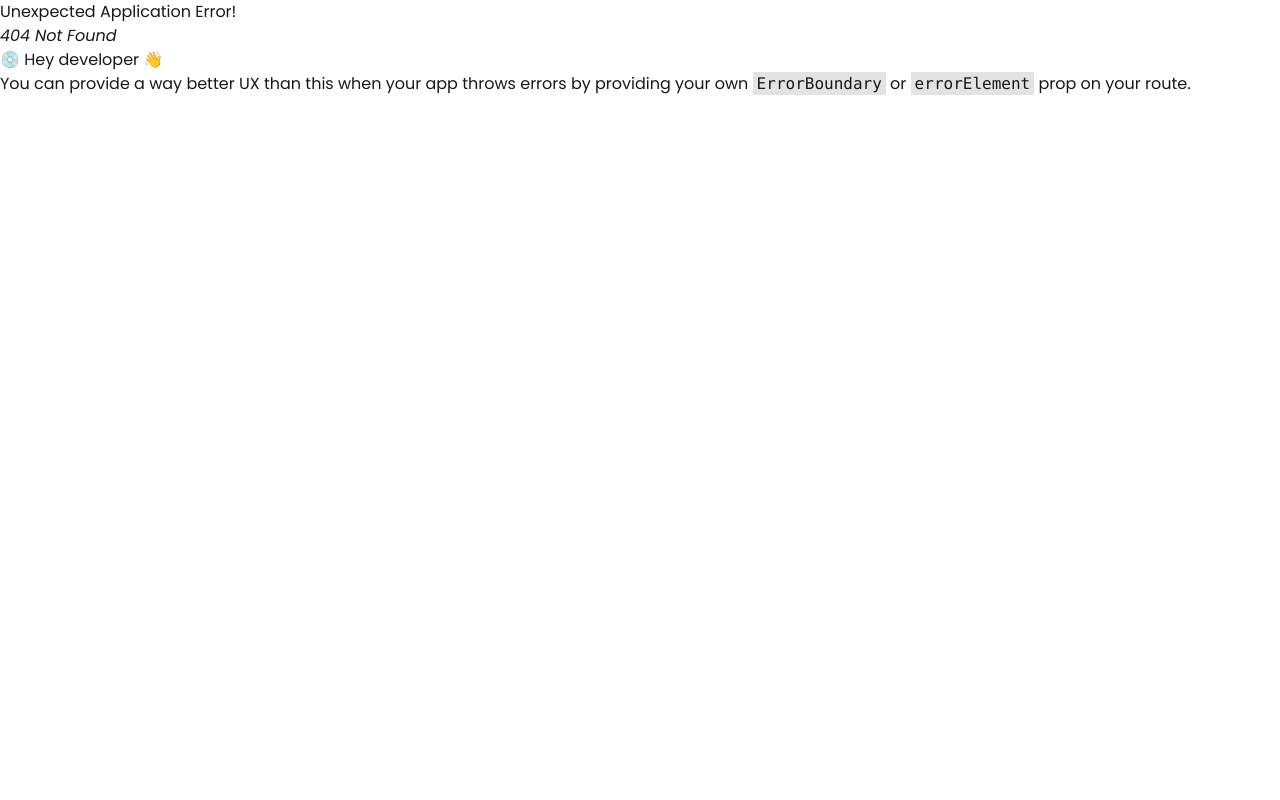
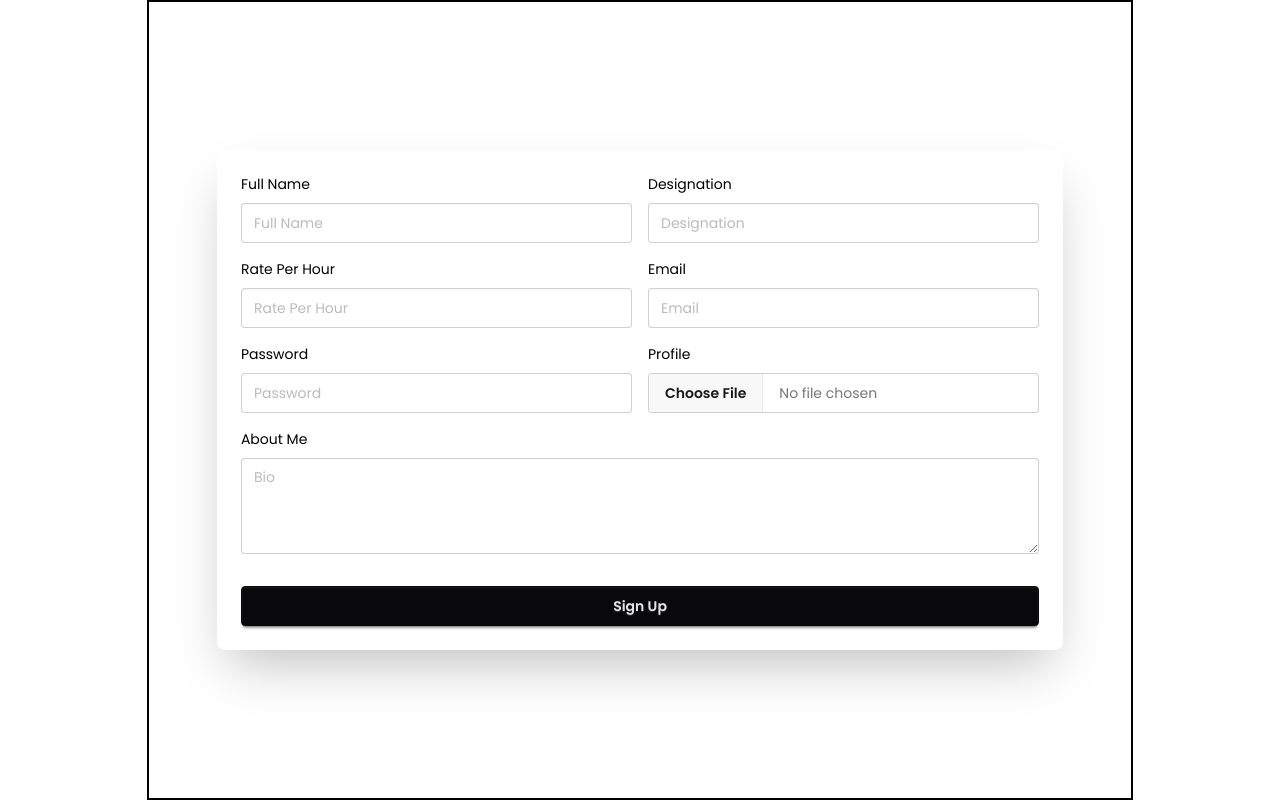
Before and after one commit to aspinchakma/WorkScout-Client, a React (Vite) app: page /signup in a window 1280 px wide. Before the commit this address had no page. Built offline with nearby package versions, Linux system fonts and the light colour scheme.

Commit message:
imgbb setup in signup page

```diff
--- /dev/null
+++ b/src/Components/SignIn.jsx
@@ -0,0 +1,9 @@
+const SignIn = () => {
+  return (
+    <div>
+      <h2>This is Sign in Page</h2>
+    </div>
+  );
+};
+
+export default SignIn;
--- /dev/null
+++ b/src/Components/Signup.jsx
@@ -0,0 +1,132 @@
+import { useState } from "react";
+
+const Signup = () => {
+  const [userInfo, setUserInfo] = useState({
+    name: "",
+    email: "",
+    password: "",
+    ratePerHour: "",
+    bid: [],
+    company: [],
+    skills: [],
+    photo: "",
+    about: "",
+    designation: "",
+  });
+
+  const handleChanging = (e) => {
+    const { name, value, files } = e.target;
+    if (name === "photo") {
+      setUserInfo({ ...userInfo, photo: files[0] });
+    } else {
+      setUserInfo({ ...userInfo, [name]: value });
+    }
+  };
+
+  const handleSignIn = async (e) => {
+    e.preventDefault();
+
+    const profile = new FormData();
+    profile.append("image", userInfo.photo);
+
+    // IMGBB api key
+    const apiKey = import.meta.env.VITE_IMGBB_API_KEY;
+    const uploadUrl = `https://api.imgbb.com/1/upload?key=${apiKey}`;
+    try {
+      const resImg = await fetch(uploadUrl, {
+        method: "POST",
+        body: profile,
+      });
+      const data = await resImg.json();
+      if (data.success) {
+        const profileIMGBB = data.data.url;
+        console.log(profileIMGBB);
+      }
+    } catch (error) {
+      console.log(error.code);
+    }
+  };
+  return (
+    <div className="w-[90%] lg:w-[77%] mx-auto flex items-center min-h-screen border-2 border-black">
+      <div className="card bg-base-100 shrink-0 shadow-2xl mx-auto my-12 ">
+        <div className="card-body">
+          <form onSubmit={handleSignIn} className=" grid grid-cols-1 gap-4">
+            <div className="grid grid-cols-1 lg:grid-cols-2 gap-4">
+              <div>
+                <label className="label mb-2 text-black">Full Name</label>
+                <input
+                  type="text"
+                  className="input w-full outline-0 text-[#777]"
+                  placeholder="Full Name"
+                  name="name"
+                  onChange={handleChanging}
+                />
+              </div>
+              <div>
+                <label className="label mb-2 text-black">Designation</label>
+                <input
+                  type="text"
+                  className="input w-full outline-0 text-[#777]"
+                  placeholder="Designation"
+                  name="designation"
+                  onChange={handleChanging}
+                />
+              </div>
+              <div>
+                <label className="label mb-2 text-black">Rate Per Hour</label>
+                <input
+                  type="number"
+                  className="input w-full outline-0 text-[#777]"
+                  placeholder="Rate Per Hour"
+                  name="ratePerHour"
+                  onChange={handleChanging}
+                />
+              </div>
+              <div>
+                <label className="label mb-2 text-black">Email</label>
+                <input
+                  type="email"
+                  className="input w-full outline-0 text-[#777]"
+                  placeholder="Email"
+                  name="email"
+                  onChange={handleChanging}
+                />
+              </div>
+              <div>
+                <label className="label mb-2 text-black">Password</label>
+                <input
+                  type="password"
+                  className="input w-full outline-0 text-[#777]"
+                  placeholder="Password"
+                  name="password"
+                  onChange={handleChanging}
+                />
+              </div>
+              <div>
+                <label className="label mb-2 text-black">Profile</label>
+                <input
+                  type="file"
+                  className="file-input w-full text-[#777]"
+                  name="photo"
+                  onChange={handleChanging}
+                />
+              </div>
+            </div>
+            <div>
+              <label className="label mb-2 text-black">About Me</label>
+              <textarea
+                className="textarea h-24 w-full outline-0 text-[#777]"
+                placeholder="Bio"
+                name="about"
+                onChange={handleChanging}
+              ></textarea>
+            </div>
+            <button className="btn btn-neutral mt-4">Sign Up</button>
+          </form>
+        </div>
+      </div>
+    </div>
+  );
+};
+
+export default Signup;
--- a/src/Route/Route.jsx
+++ b/src/Route/Route.jsx
@@ -3,6 +3,8 @@ import AddCompany from "../Components/AddCompany";
 import Companies from "../Components/Companies";
 import CompanyDetails from "../Components/CompanyDetails";
 import Home from "../Components/Home";
+import SignIn from "../Components/SignIn";
+import Signup from "../Components/Signup";
 import Loading from "../Error&Spinner/Loading";
 import MainLayOut from "../Layouts/MainLayOut";
 
@@ -34,6 +36,14 @@ const Route = createBrowserRouter([
       },
     ],
   },
+  {
+    path: "signup",
+    Component: Signup,
+  },
+  {
+    path: "signin",
+    Component: SignIn,
+  },
 ]);
 
 export default Route;
```
